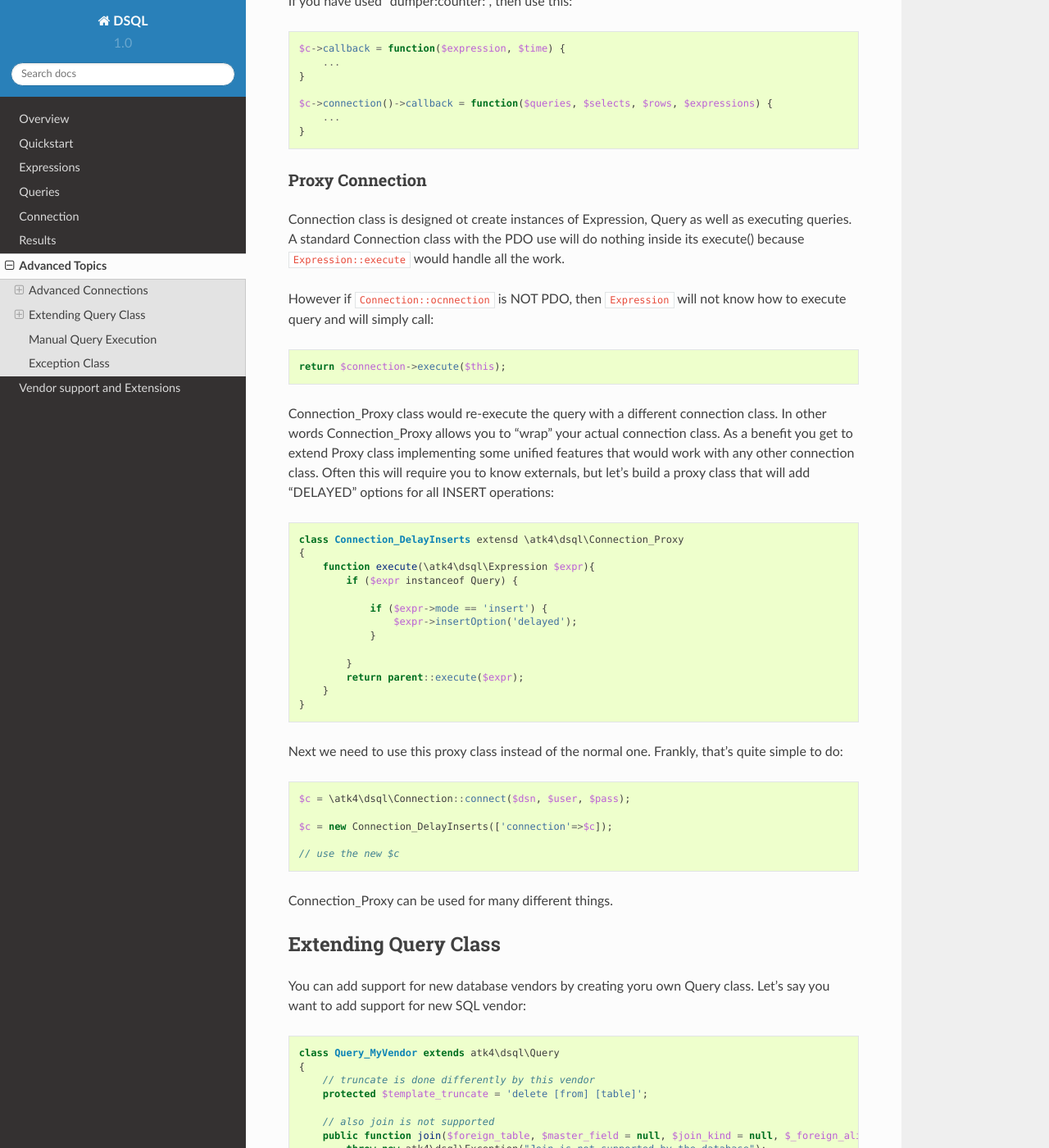
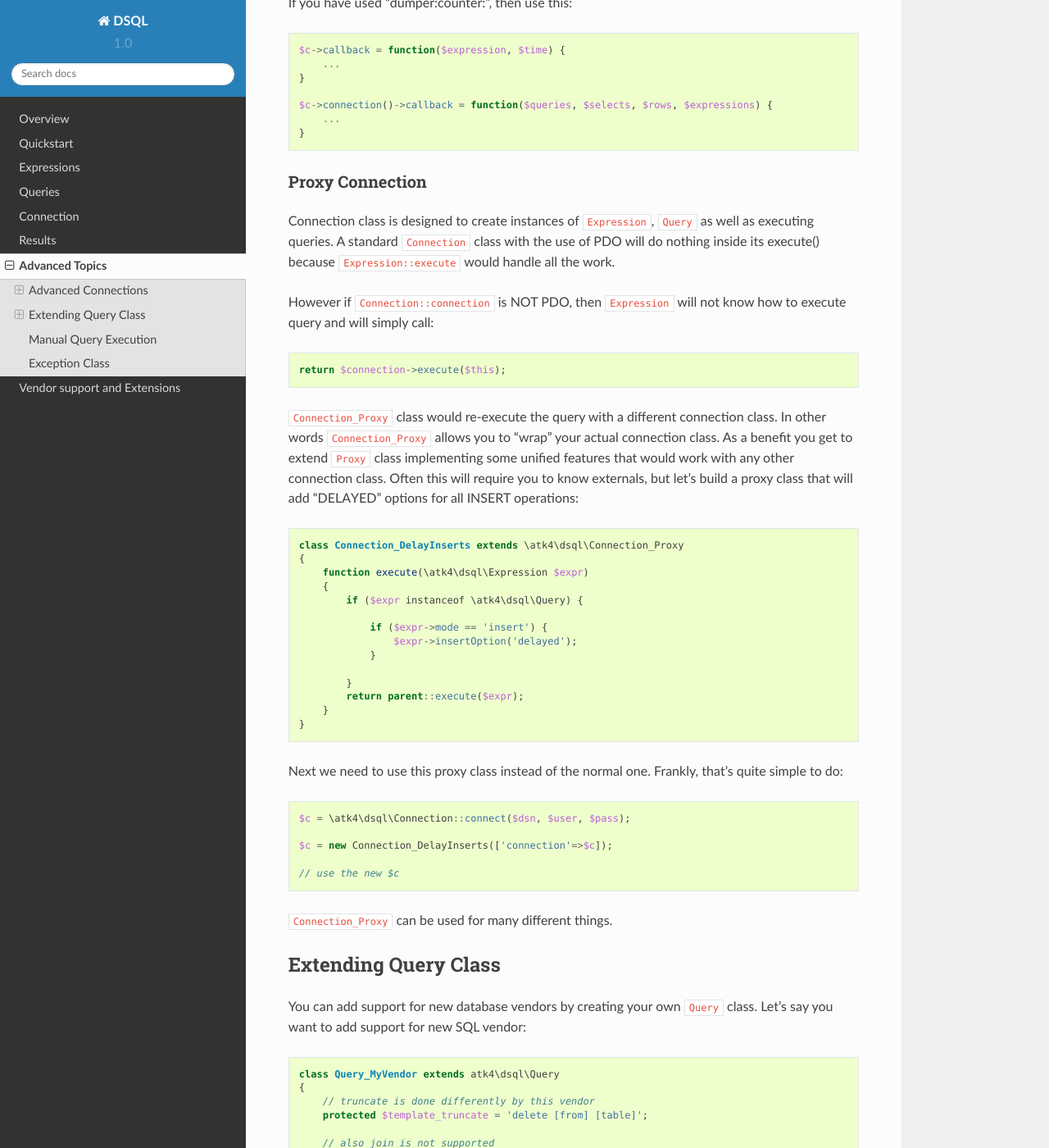
Before and after one commit to atk4/dsql, a Sphinx documentation site: the page built from docs/advanced.rst, in a window 1280 px wide and 1400 px high, scrolled down 2564 px. Shown: the whole window at 82% size. Built offline with Sphinx 7.4.7 and the Read the Docs theme 2.0.0, drawn with Linux system fonts in a browser that asks for light colours; cross-references to code outside the pages are shown as plain code; some of the changed text lies outside the part shown.

Commit message:
docs review (#59)

```diff
--- a/docs/advanced.rst
+++ b/docs/advanced.rst
@@ -48,11 +48,11 @@ by switching to DSQL::
     $c = new Connection(['connection'=>$pdo]);
 
     $user_ids = $c->dsql()->table('expired_users')->field('user_id');
-    $c->dsql()->table('user')->where('id','in',$user_ids)->set('active',0)->update();
+    $c->dsql()->table('user')->where('id', 'in', $user_ids)->set('active', 0)->update();
 
     // Native Laravel Database Query Builder
     // $user_ids = DB::table('expired_users')->lists('user_id');
-    // DB::table('user')->whereIn('id', $user_ids)->update(['active',0]);
+    // DB::table('user')->whereIn('id', $user_ids)->update(['active', 0]);
 
 The native query builder in the example above populates $user_id with array from
 `expired_users` table, then creates second query, which is an update. With
@@ -124,25 +124,27 @@ If you have used "dumper:counter:", then use this::
 
 Proxy Connection
 ----------------
-Connection class is designed ot create instances of Expression, Query as well as executing queries.
-A standard Connection class with the PDO use will do nothing inside its execute() because
-:php:meth:`Expression::execute` would handle all the work.
+Connection class is designed to create instances of :php:class:`Expression`,
+:php:class:`Query` as well as executing queries.
+A standard :php:class:`Connection` class with the use of PDO will do nothing
+inside its execute() because :php:meth:`Expression::execute` would handle all the work.
 
-However if :php:attr:`Connection::ocnnection` is NOT PDO, then :php:class:`Expression` will not
+However if :php:attr:`Connection::connection` is NOT PDO, then :php:class:`Expression` will not
 know how to execute query and will simply call::
 
     return $connection->execute($this);
 
-Connection_Proxy class would re-execute the query with a different connection class. In other
-words Connection_Proxy allows you to "wrap" your actual connection class. As a benefit you
-get to extend Proxy class implementing some unified features that would work with any other
+:php:class:`Connection_Proxy` class would re-execute the query with a different connection class. In other
+words :php:class:`Connection_Proxy` allows you to "wrap" your actual connection class. As a benefit you
+get to extend :php:class:`Proxy` class implementing some unified features that would work with any other
 connection class. Often this will require you to know externals, but let's build a proxy
 class that will add "DELAYED" options for all INSERT operations::
 
-    class Connection_DelayInserts extensd \atk4\dsql\Connection_Proxy
+    class Connection_DelayInserts extends \atk4\dsql\Connection_Proxy
     {
-        function execute(\atk4\dsql\Expression $expr){
-            if ($expr instanceof Query) {
+        function execute(\atk4\dsql\Expression $expr)
+        {
+            if ($expr instanceof \atk4\dsql\Query) {
 
                 if ($expr->mode == 'insert') {
                     $expr->insertOption('delayed');
@@ -162,14 +164,14 @@ quite simple to do::
 
     // use the new $c
 
-Connection_Proxy can be used for many different things.
+:php:class:`Connection_Proxy` can be used for many different things.
 
 .. _extending_query:
 
 Extending Query Class
 =====================
 
-You can add support for new database vendors by creating yoru own Query class.
+You can add support for new database vendors by creating your own :php:class:`Query` class.
 Let's say you want to add support for new SQL vendor::
 
     class Query_MyVendor extends atk4\dsql\Query
@@ -178,7 +180,8 @@ Let's say you want to add support for new SQL vendor::
         protected $template_truncate = 'delete [from] [table]';
 
         // also join is not supported
-        public function join($foreign_table, $master_field = null, $join_kind = null, $_foreign_alias = null) {
+        public function join($foreign_table, $master_field = null, $join_kind = null, $_foreign_alias = null)
+        {
             throw new atk4\dsql\Exception("Join is not supported by the database");
         }
     }
@@ -224,10 +227,10 @@ By Default DSQL comes with the following :ref:`query-modes`:
 
 You can add new mode if you wish. Let's look at how to add a MySQL specific query "LOAD DATA INFILE":
 
-1. Define new property inside your query class $template_load_data
-2. Add public method allowing to specify necessary parameters
-3. Re-use existing methods/template tags if you can
-4. create _render method if your tag rendering is complex
+1. Define new property inside your :php:class:`Query` class $template_load_data.
+2. Add public method allowing to specify necessary parameters.
+3. Re-use existing methods/template tags if you can.
+4. Create _render method if your tag rendering is complex.
 
 So to implement our task, you might need a class like this::
 
@@ -260,20 +263,20 @@ Manual Query Execution
 If you are not satisfied with :php:meth:`Expression::execute` you can execute query yourself.
 
 1. :php:meth:`Expression::render` query, then send it into PDO::prepare();
-2. use new $statement to bindValue with the contents of :php:attr:`Expression::params`
-3. set result fetch mode and parameters.
+2. use new $statement to bindValue with the contents of :php:attr:`Expression::params`;
+3. set result fetch mode and parameters;
 4. execute() your statement
 
 
 
 Exception Class
 ===============
-DSQL slightly extends and improves Exception class
+DSQL slightly extends and improves :php:class:`Exception` class
 
 .. php:class:: Exception
 
 The main goal of the new exception is to be able to accept additional information in addition
-to the message. We realize that often $e->getMessage() will be localized but if you stick
+to the message. We realize that often $e->getMessage() will be localized, but if you stick
 some variables in there, this will no longger be possible. You also risk injection or expose
 some sensitive data to the user.
 
@@ -300,5 +303,5 @@ if you really need it:
     :returns: array
 
 Any DSQL-related code must always throw atk4\dsql\Exception. Query-related errors will generate PDO exceptions.
-If you use a custom conneciton and doing some vendor-specific operations, you may also throw other vendor-specific
+If you use a custom connection and doing some vendor-specific operations, you may also throw other vendor-specific
 exceptions.
--- a/docs/connection.rst
+++ b/docs/connection.rst
@@ -54,7 +54,7 @@ generate either new Query or Expression class::
     :returns: new Expression
 
 
-Here is how you can use this all togetether::
+Here is how you can use all of this together::
 
 
     $dsn = 'mysql:host=localhost;port=3307;dbname=testdb';
```
Also changed, not shown: other parts of docs/advanced.rst (+13 -13 lines), other parts of docs/connection.rst (+2 -2 lines), docs/expressions.rst (+3 -7 lines), docs/queries.rst (+6 -14 lines), docs/quickstart.rst (+15 -14 lines).
